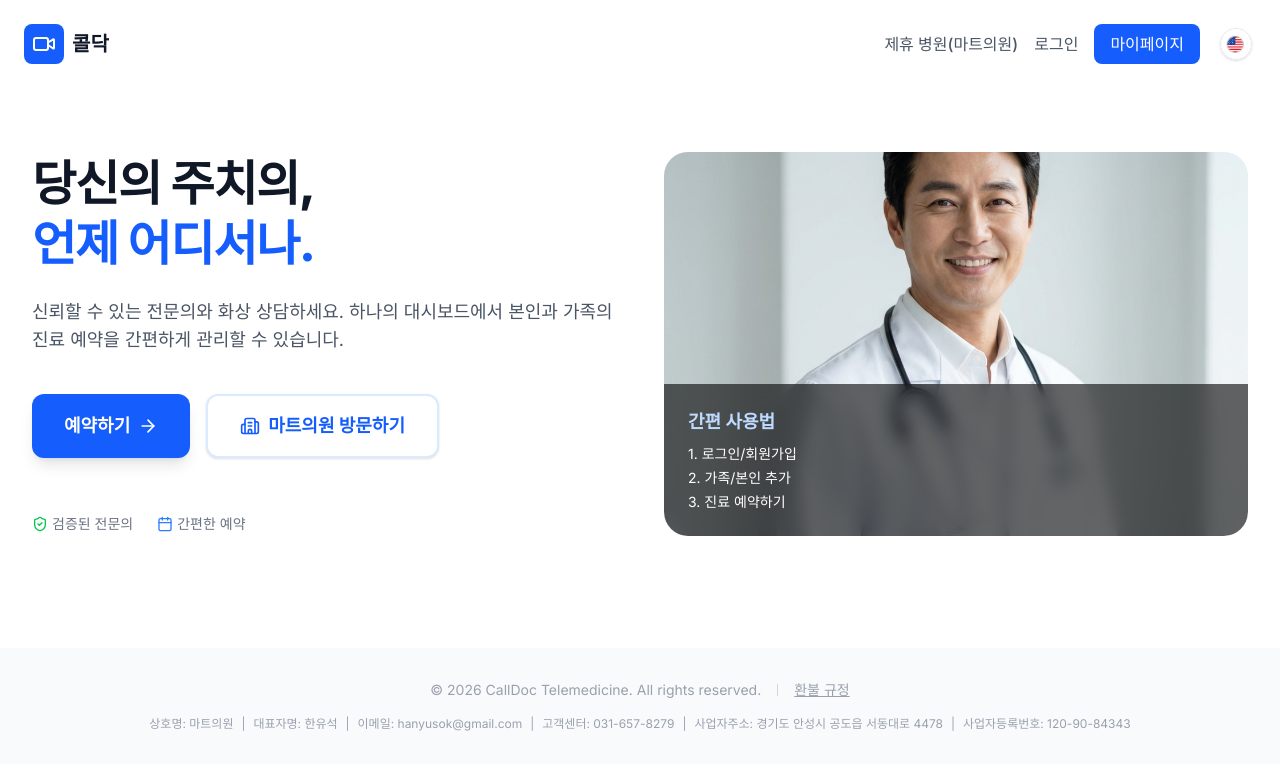
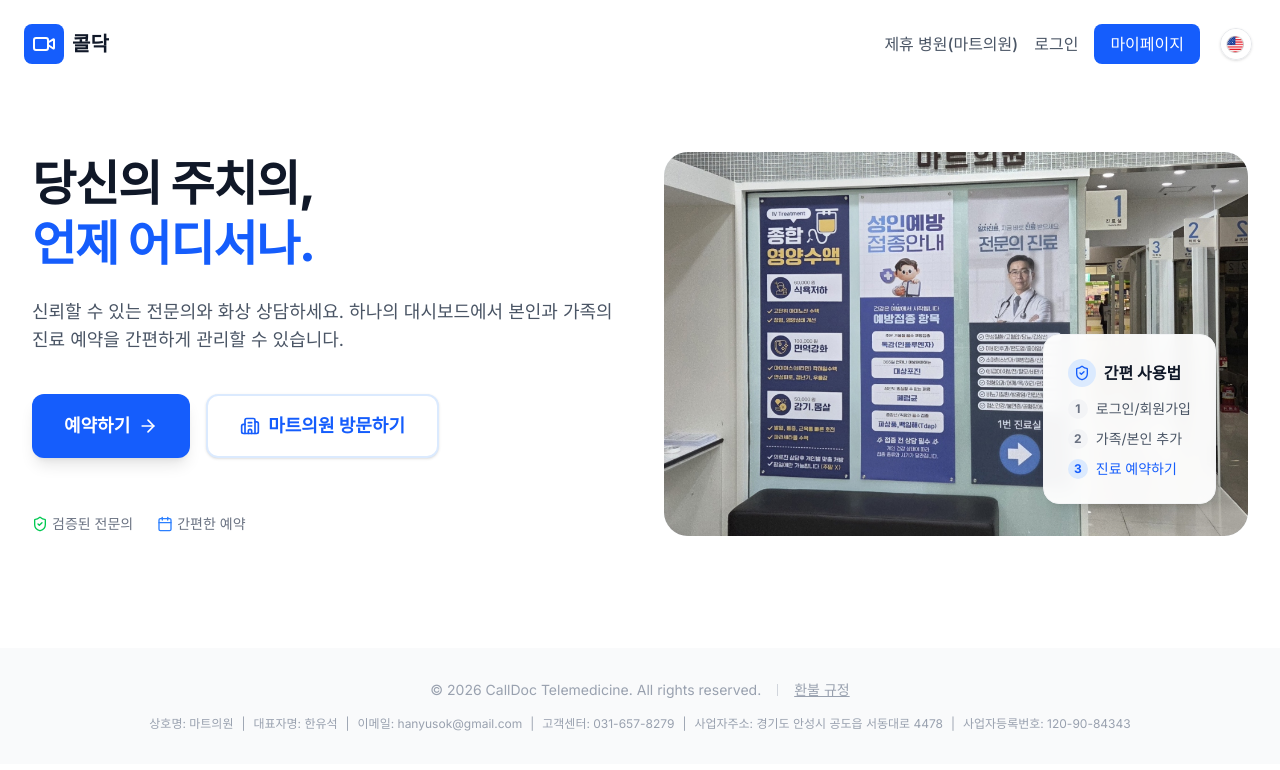
Before and after one commit to hanyusok/calldoc-reservation, a Next.js app: page /book in a window 1280 px wide. Shown: the top 770 px of the page. Built offline with nearby package versions, Linux system fonts and the light colour scheme; no server answers.

Commit message:
intro 개선

```diff
--- a/app/[locale]/page.tsx
+++ b/app/[locale]/page.tsx
@@ -60,20 +60,34 @@ export default function Home() {
           {/* Hero Image / Illustration */}
           <div className="relative h-64 sm:h-96 w-full bg-blue-50 rounded-3xl overflow-hidden flex items-center justify-center">
             <Image
-              src="/images/landing/doctor_video.png"
-              alt="Professional doctor conducting a video consultation"
+              src="/images/mart_clinic_entrance.jpg"
+              alt="Mart Clinic Entrance"
               fill
               className="object-cover"
               priority
             />
 
-            {/* Usage Overlay */}
-            <div className="absolute inset-x-0 bottom-0 bg-black/60 backdrop-blur-sm p-4 sm:p-6 text-white text-left transition-opacity hover:opacity-100">
-              <h3 className="font-bold text-lg mb-2 text-blue-200">{t('hero.usage.title')}</h3>
-              <ul className="text-sm space-y-1">
-                <li>{t('hero.usage.step1')}</li>
-                <li>{t('hero.usage.step2')}</li>
-                <li>{t('hero.usage.step3')}</li>
+            {/* Usage Floating Card */}
+            <div className="absolute bottom-4 right-4 sm:bottom-8 sm:right-8 bg-white/95 backdrop-blur-sm p-5 sm:p-6 rounded-2xl shadow-xl max-w-[calc(100%-2rem)] sm:max-w-xs text-left border border-gray-100 z-10 transition-transform hover:scale-105 duration-300">
+              <div className="flex items-center space-x-2 mb-3">
+                <div className="bg-blue-100 p-1.5 rounded-full">
+                  <ShieldCheck className="w-4 h-4 text-blue-600" />
+                </div>
+                <h3 className="font-bold text-gray-900 text-base">{t('hero.usage.title')}</h3>
+              </div>
+              <ul className="space-y-2.5">
+                <li className="flex items-start text-sm text-gray-600">
+                  <span className="w-5 h-5 flex items-center justify-center bg-gray-100 rounded-full text-xs font-bold text-gray-500 mr-2 shrink-0">1</span>
+                  {t('hero.usage.step1').replace(/^\d+\.\s*/, '')}
+                </li>
+                <li className="flex items-start text-sm text-gray-600">
+                  <span className="w-5 h-5 flex items-center justify-center bg-gray-100 rounded-full text-xs font-bold text-gray-500 mr-2 shrink-0">2</span>
+                  {t('hero.usage.step2').replace(/^\d+\.\s*/, '')}
+                </li>
+                <li className="flex items-start text-sm text-gray-600">
+                  <span className="w-5 h-5 flex items-center justify-center bg-blue-100 rounded-full text-xs font-bold text-blue-600 mr-2 shrink-0">3</span>
+                  <span className="font-medium text-blue-600">{t('hero.usage.step3').replace(/^\d+\.\s*/, '')}</span>
+                </li>
               </ul>
             </div>
           </div>
```
